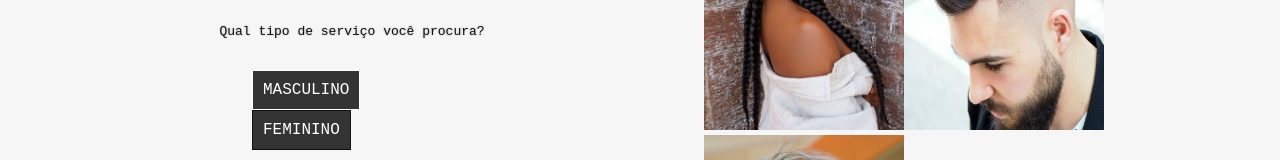
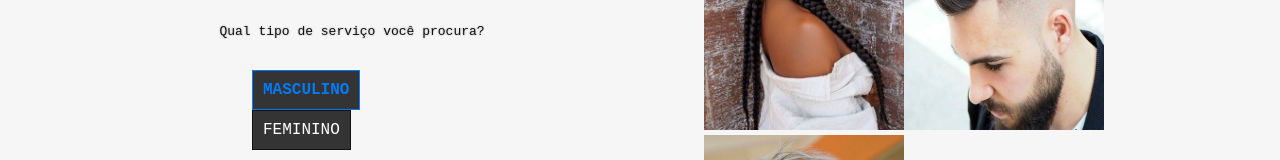
Before and after one commit to luansousa26/Beauty-u, an Angular app: page / in a window 1280 px wide. In both pictures the pointer is over the element "MASCULINO". Shown: the part 572-732 px from the top of the page. Built offline with nearby package versions, Linux system fonts and the light colour scheme.

Commit message:
Alteração nas cores

```diff
--- a/src/app/telas/inicial/inicial.component.html
+++ b/src/app/telas/inicial/inicial.component.html
@@ -15,6 +15,7 @@
     </div>
 
 </div>
+<div class="col-sm-12">
     <div class="row" style="background: #F6F6F6;">
         <div class="columnTexto col-sm-12" align="center">
             <br/>
@@ -47,3 +48,4 @@
             <img class="modelo borderBlack col-sm-12" id="modelo3" src="assets/modelo3.jpg">
         </div>
     </div>
+</div>
--- a/src/app/telas/inicial/inicial.component.scss
+++ b/src/app/telas/inicial/inicial.component.scss
@@ -100,7 +100,8 @@
 }
 #masculino:hover{
     background:#343434;
-    color:white;
+    color: #007bff;
+    font-weight: bold;
 }
 #feminino{
         float: left;
@@ -112,7 +113,8 @@
 }
 #feminino:hover{
     background:#F6F6F6;
-    color:#111;
+    color: rgb(245, 129, 140);
+    font-weight: bold;
 }
 .espaco1{
     width: 200px;
```
Lines whose indentation alone changed are shown as unchanged.
